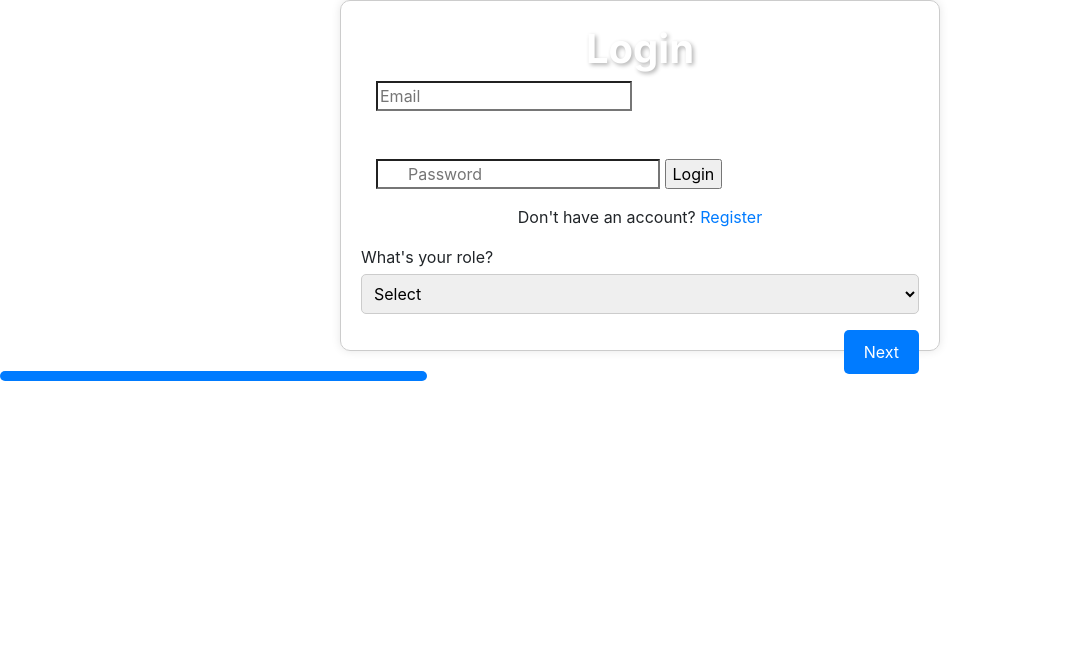
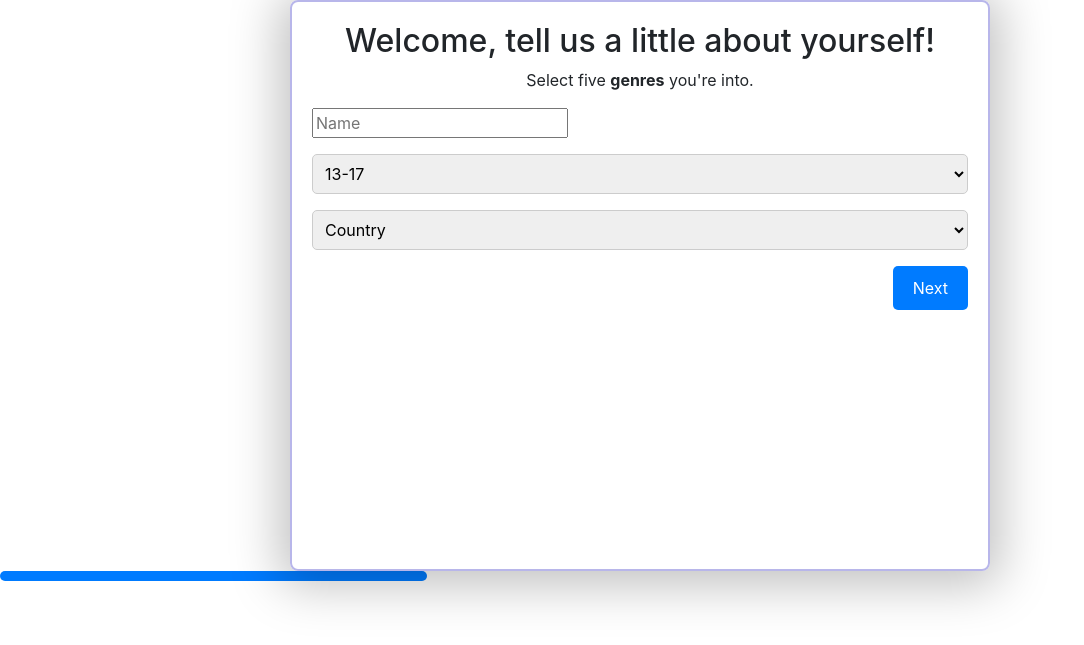
Before and after one commit to ashaps03/MusicRecommendation, a Flask app: page /welcomePage in a window 1280 px wide. Shown: the top 645 px of the page, without its empty margins (0-1084 px from the left). Run offline with Flask 3, Linux system fonts and the light colour scheme; some libraries are stand-ins or nearby versions.

Commit message:
fix: updated initial form to collect user data

```diff
--- a/static/css/wpstyle.css
+++ b/static/css/wpstyle.css
@@ -3,18 +3,29 @@ body {
     font-family: Arial, sans-serif;
 }
 
-.form-container {
-    max-width: 600px;
+.form-step {
+    margin-top: 180px;
+    width: 700px!important;
+    height: 571px;
     margin: 0 auto;
     padding: 20px;
-    border: 1px solid #ccc;
-    border-radius: 10px;
-    box-shadow: 0 0 10px rgba(0,0,0,0.1);
+    border: 2px solid #B8B6EA;
+    border-radius: 8px;
+    box-shadow: 0 4px 50px 10px rgba(0, 0, 0, 0.25);
+    background-color: rgba(255, 255, 255, 0);
+    backdrop-filter: blur(100px);
+    border: 2px solid #B8B6EA;
+
 }
 
 .form-step {
     display: none;
 }
+
+.form-step h2, .form-step p {
+    text-align: center;
+}
+
 
 .form-step-active {
     display: block;
@@ -53,9 +64,6 @@ body {
     float: left;
 }
 
-.form-progress {
-    margin-top: 20px;
-}
 
 .form-progress-bar {
     width: 33.33%;
--- a/templates/welcomePage.html
+++ b/templates/welcomePage.html
@@ -13,22 +13,33 @@
     <div class="form-container">
         <form id="multiStepForm">
             <!-- Step 1 -->
-            <div class="container mt-1 mr-5">
-                <form class="mt-4 ml-5 mr-5" id="signupForm" class="mt-4">
-                    <h2  style="font-family: 'Inter', sans-serif; font-size: 40px; color: white; text-align: center; text-shadow: 2px 2px 4px rgba(0, 0, 0, 0.3);"><strong>Login</strong></h2>
-                    <input type="text" id="email" name="email" placeholder="Email" style="background-image: url('{{ url_for('static', filename='images/mail.png') }}'); background-repeat: no-repeat; background-position: calc(100% - 20px) center;" />
-                    <input type="password" id="password" name="password" placeholder="Password" style="background-image: url('{{ url_for('static', filename='images/lock.png') }}'); background-repeat: no-repeat; background-position: calc(100% - 20px) center; padding-left:30px;" />
-                    <input class="mt-5 mb-3" type="submit" id="login" name="login" value="Login">
-                    <p style="text-align: center;">Don't have an account? <a href="/register">Register</a></p>
-                </form>
-            </div>
+            <div class="form-step form-step-active">
+                <h2>Welcome, tell us a little about yourself!</h2>
+                <p>Select five <strong >genres</strong> you're into.</p>
                 <div class="form-group">
-                    <label for="role">What's your role?</label>
-                    <select id="role" name="role">
-                        <option value="">Select</option>
-                        <option value="developer">Developer</option>
-                        <option value="designer">Designer</option>
-                        <option value="manager">Manager</option>
+                    <input type="text" id="nameInput" name="nameInput" placeholder="Name" required>
+                </div>
+                <div class="form-group">
+                    <select id="ageInput" name="ageInput">
+                        <option value="">13-17</option>
+                        <option value="team">18-24</option>
+                        <option value="individual">25-34</option>
+                        <option value="individual">25-34</option>
+                        <option value="individual">35-44</option>
+                        <option value="individual">45-54</option>
+                        <option value="individual">45-54</option>
+                        <option value="individual">55-64</option>
+                        <option value="individual">65 and over</option>
+                    </select>
+                </div>
+                <div class="form-group">
+                    <select id="countryInput" name="countryInput">
+                        <option value="">Country</option>
+                        <option value="developer">France</option>
+                        <option value="designer">Spain</option>
+                        <option value="manager">United States</option>
+                        <option value="developer">China</option>
+                        <option value="designer">Italy</option>
                     </select>
                 </div>
                 <button type="button" class="btn-next">Next</button>
```
